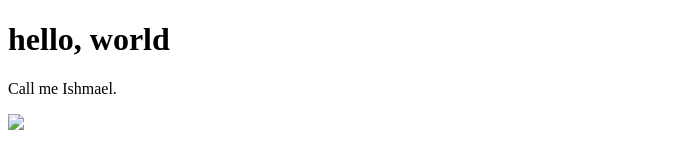
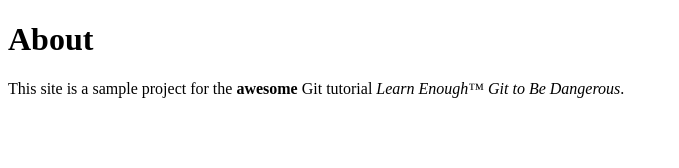
Before and after one commit to ReneBorjaJr/website, a plain HTML site: page about.html in a window 1280 px wide. Shown: the whole page, without its empty margins (0-679 px from the left). Drawn offline with Linux system fonts and the light colour scheme.

Commit message:
Add About page

```diff
--- a/about.html
+++ b/about.html
@@ -1,11 +1,13 @@
 <!DOCTYPE html>
 <html>
  <head>
-  <title>A whale of a greeting</title>
+  <title>About Us</title>
  </head>
  <body>
-  <h1>hello, world</h1>
-  <p>Call me Ishmael.</p>
-  <img src="images/breaching_whale.jpg">
+  <h1>About</h1>
+  <p>
+    This site is a sample project for the <strong>awesome</strong> Git
+    tutorial <em>Learn Enough™ Git to Be Dangerous</em>.
+  </p>
  </body>
 </html>
```
